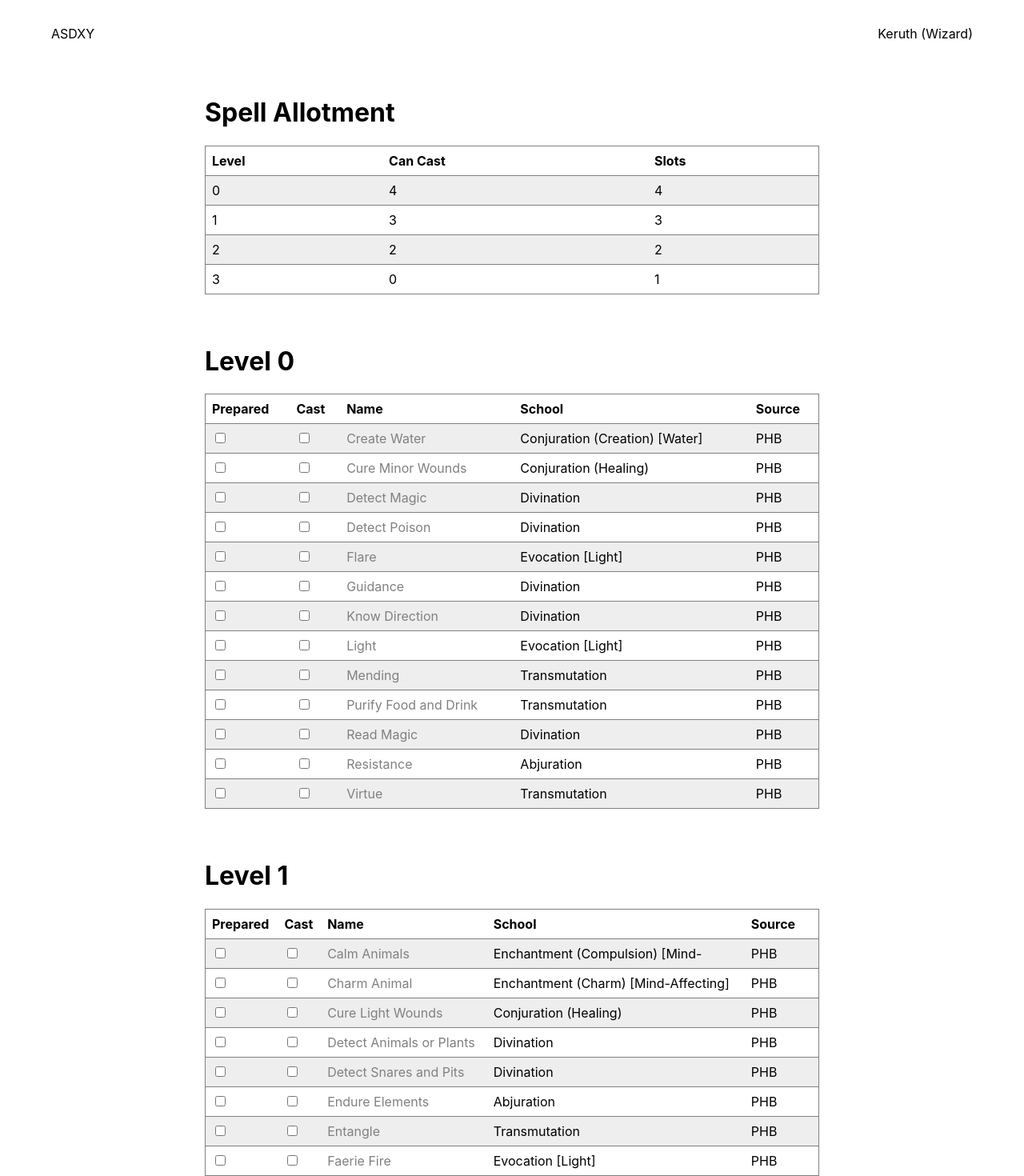
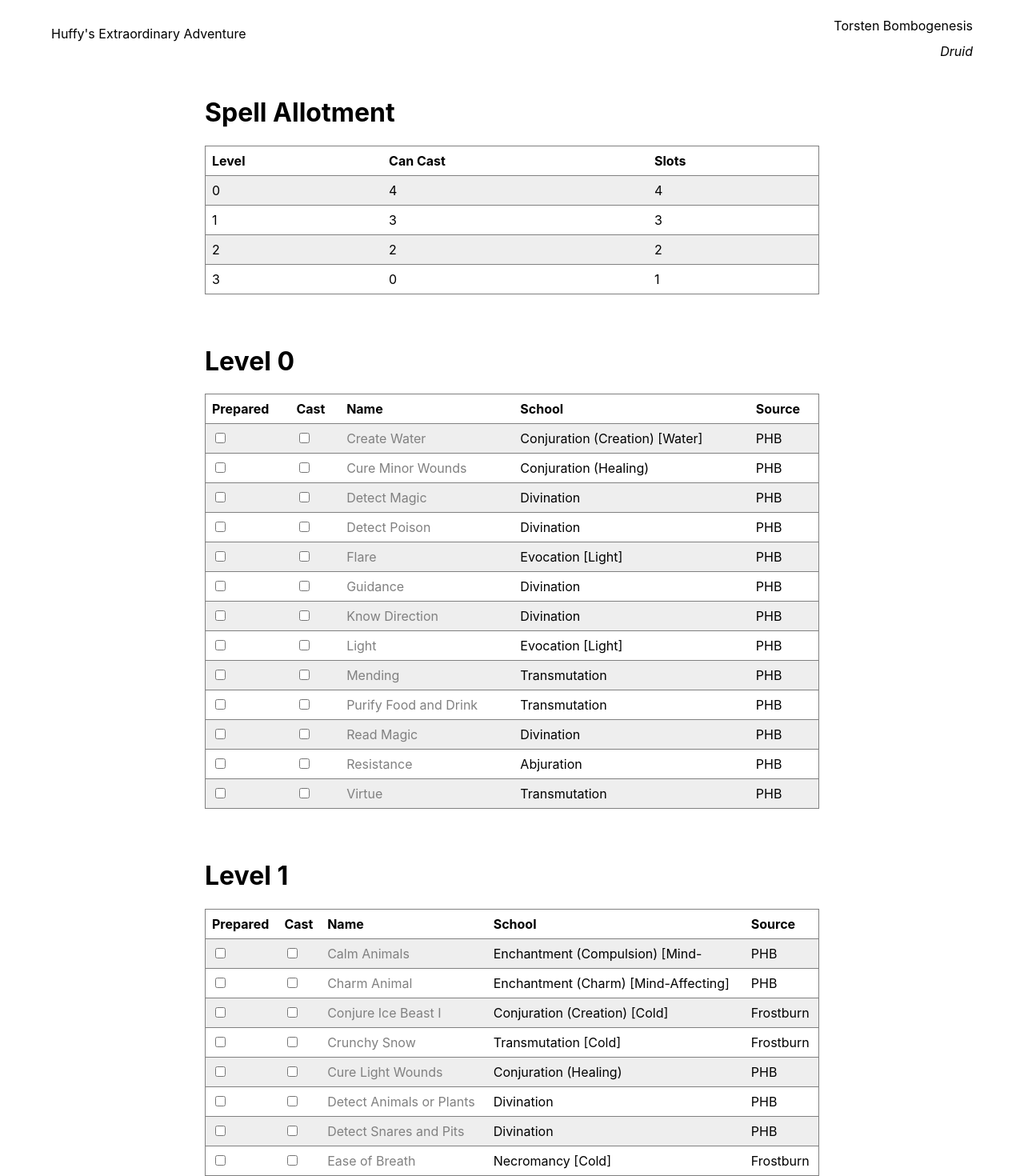
Before and after one commit to BCHoagland/spell-manager, a React (Create React App) app: page / in a window 1280 px wide. Shown: the top 1470 px of the page at 80% size. Built offline with nearby package versions, Linux system fonts and the light colour scheme.

Commit message:
different localStorage for different sessions

```diff
--- a/src/App.js
+++ b/src/App.js
@@ -3,33 +3,45 @@ import React from 'react';
 import SpellAllotmentTable from './components/SpellAllotmentTable';
 import SpellCollection from './components/SpellCollection';
 
-import spellAllotment from './data/config';
+import config from './data/config';
 import spells from './data/spells';
 
 
 // HEADER
-function Header() {
+function Header(props) {
   return (
     <div className='header'>
-      <p>ASDXY</p>
-      <div>
-        <p>Keruth&nbsp;</p>
-        <p>(Wizard)</p>
+      <p id="sessionName">{props.session}</p>
+      <div id="characterInfo">
+        <p>{props.name}</p>
+        <p><i>{props.characterClass[0].toUpperCase() + props.characterClass.slice(1)}</i></p>
       </div>
     </div>
   )
 }
 
-const characterClass = 'druid';
-const selectedSpells = spells.filter(spell => spell.level.hasOwnProperty(characterClass));
+const session = 'Huffy\'s Extraordinary Adventure';
+// const session = "ASDXY";
+const profile = config[session];
+
+const storageKeys = Object.keys(localStorage);
+if (!storageKeys.includes(session)) {
+  localStorage.setItem(session, '{}');
+}
+
+// filter spells based on profile, then sort them alphabetically
+let selectedSpells = spells.filter(spell => spell.level.hasOwnProperty(profile.class));
+selectedSpells = selectedSpells.filter(spell => profile.sources.includes(spell.source));
+selectedSpells.sort((spell, other) => (spell.name > other.name) ? 1 : -1);
+
 
 // SPELL STUFF
 function App() {
   return (
     <div>
-      <Header />
-      <SpellAllotmentTable allotment={spellAllotment} />
-      <SpellCollection spells={selectedSpells} characterClass={characterClass} />
+      <Header session={session} name={profile.name} characterClass={profile.class} />
+      <SpellAllotmentTable allotment={profile.spellAllotment} />
+      <SpellCollection spells={selectedSpells} characterClass={profile.class} session={session} />
     </div>
   );
 }
--- a/src/components/SpellCollection.js
+++ b/src/components/SpellCollection.js
@@ -7,6 +7,7 @@ class SpellCollection extends React.Component {
     constructor(props) {
         super(props)
         this.state = {
+            session: props.session,
             spells: props.spells,
             characterClass: props.characterClass,
             page: null
@@ -22,7 +23,7 @@ class SpellCollection extends React.Component {
         return (
             <div>
                 {[0,1,2,3,4,5,6,7,8,9].map(
-                    i => <SpellTable key={i} level={i} spells={this.state.spells.filter(spell => spell.level[this.state.characterClass] === i)} showPage={this.showPage} />
+                    i => <SpellTable key={i} level={i} spells={this.state.spells.filter(spell => spell.level[this.state.characterClass] === i)} showPage={this.showPage} session={this.state.session} />
                 )}
                 <div>
                     {this.state.page != null && <SpellPage spell={this.state.page} exit={this.showPage.bind(this, null)} />}
--- a/src/components/SpellTable.js
+++ b/src/components/SpellTable.js
@@ -1,4 +1,5 @@
 import React from 'react';
+import {getLocalStorage, setLocalStorage} from '../utils/storage';
 
 
 // function SpellEntry(props) {
@@ -6,10 +7,11 @@ class SpellEntry extends React.Component {
     constructor(props) {
         super(props);
         this.state = {
+            session: props.session,
             spell: props.spell,
             popup: props.popup,
-            prepared: localStorage[props.spell.name] === 'P',
-            cast: localStorage[props.spell.name] === 'C',
+            prepared: getLocalStorage(props.session, props.spell.name) === 'P',
+            cast: getLocalStorage(props.session, props.spell.name) === 'C'
         }
         this.getColor = this.getColor.bind(this);
         this.changeCheck = this.changeCheck.bind(this);
@@ -39,13 +41,12 @@ class SpellEntry extends React.Component {
         }
 
         // save checked status of this spell in localStorage
-        // localStorage
         if (p) {
-            localStorage.setItem(this.state.spell.name, 'P');
+            setLocalStorage(this.state.session, this.state.spell.name, 'P');
         } else if (c) {
-            localStorage.setItem(this.state.spell.name, 'C');
+            setLocalStorage(this.state.session, this.state.spell.name, 'C');
         } else {
-            localStorage.removeItem(this.state.spell.name);
+            setLocalStorage(this.state.session, this.state.spell.name, null);
         }
 
         // actually update the state
@@ -80,6 +81,7 @@ class SpellTable extends React.Component {
     constructor(props) {
         super(props);
         this.state = {
+            session: props.session,
             level: props.level,
             spells: props.spells,
             page: null,
@@ -103,7 +105,7 @@ class SpellTable extends React.Component {
                         </tr>
                     </thead>
                     <tbody>
-                        {this.props.spells.map((entry) => <SpellEntry key={entry.name} spell={entry} popup={this.state.showPage.bind(this, entry)} />)}
+                        {this.props.spells.map((entry) => <SpellEntry key={entry.name} session={this.state.session} spell={entry} popup={this.state.showPage.bind(this, entry)} />)}
                     </tbody>
                 </table>
             </div>
--- a/src/data/config.js
+++ b/src/data/config.js
@@ -1,4 +1,11 @@
-const spellAllotment = {
+const config = {
+    'ASDXY': {
+        name: 'Keruth Lazar',
+        class: 'wizard',
+        sources: [
+            'PHB'
+        ],
+        spellAllotment: {
             0: [4, 0],
             1: [2, 1],
             2: [1, 1],
@@ -10,5 +17,27 @@ const spellAllotment = {
             8: [0, 0],
             9: [0, 0],
         }
+    },
+    'Huffy\'s Extraordinary Adventure': {
+        name: 'Torsten Bombogenesis',
+        class: 'druid',
+        sources: [
+            'PHB',
+            'Frostburn'
+        ],
+        spellAllotment: {
+            0: [4, 0],
+            1: [2, 1],
+            2: [1, 1],
+            3: [0, 1],
+            4: [0, 0],
+            5: [0, 0],
+            6: [0, 0],
+            7: [0, 0],
+            8: [0, 0],
+            9: [0, 0],
+        }
+    }
+}
 
-export default spellAllotment;
+export default config;
--- a/src/index.css
+++ b/src/index.css
@@ -31,18 +31,16 @@ code {
   margin-top: 2em;
 }
 
-.header p:first-child {
+.header #sessionName {
   float: left;
   margin-left: 4em;
 }
 
-.header div:last-child {
+.header #characterInfo {
   float: right;
   margin-right: 4em;
-}
-
-.header div p {
-  display: inline-block;
+  line-height: 0;
+  text-align: right;
 }
 
 /* TABLE STYLING */
--- /dev/null
+++ b/src/utils/storage.js
@@ -0,0 +1,19 @@
+function getLocalStorage(session, ind) {
+    if (typeof ind !== 'undefined') {
+        return JSON.parse(localStorage[session])[ind];
+    } else {
+        return JSON.parse(localStorage[session]);
+    }
+}
+
+function setLocalStorage(session, ind, val) {
+    const obj = getLocalStorage(session);
+    if (val == null) {
+        delete obj[ind];
+    } else {
+        obj[ind] = val;
+    }
+    localStorage.setItem(session, JSON.stringify(obj));
+}
+
+export {getLocalStorage, setLocalStorage};
```
Lines whose indentation alone changed are shown as unchanged.
